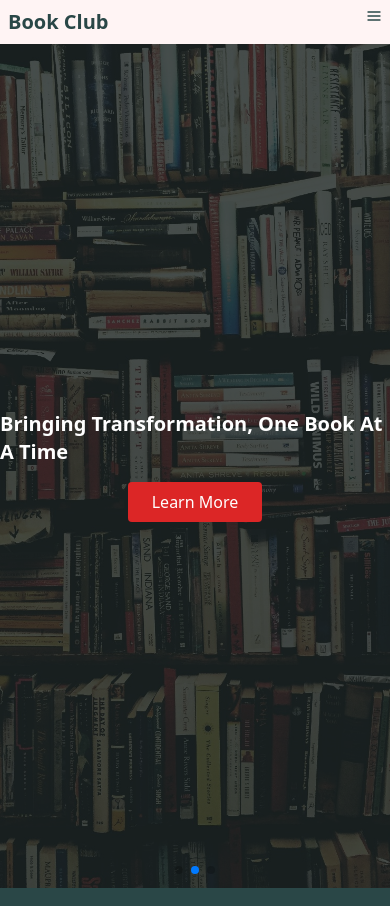
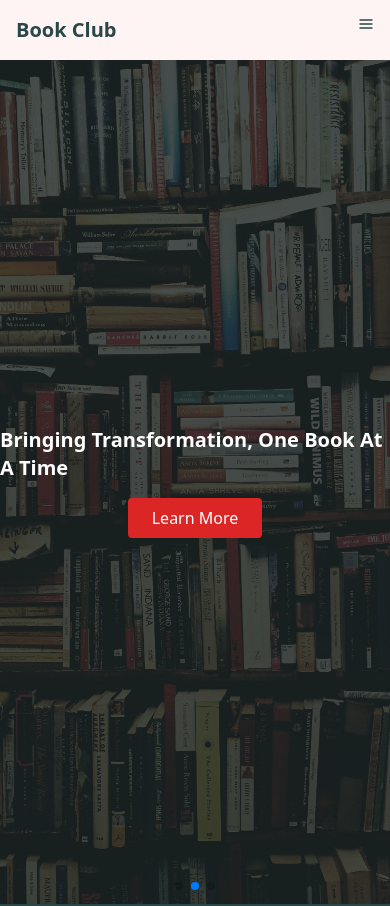
Before and after one commit to MylesMburu/BookClub, a React (Vite) app: page / in a window 390 px wide. Shown: the top 906 px of the page. Built offline with nearby package versions, Linux system fonts and the light colour scheme.

Commit message:
complete responsiveness

```diff
--- a/src/Nav.jsx
+++ b/src/Nav.jsx
@@ -6,10 +6,14 @@ export const Nav = () => {
   const [open, setOpen] = useState(false);
 
   return (
-    <div className='flex md:flex-row justify-between p-2 bg-secondary text-primary'>
-      <div id='logo' className='text-xl font-bold'>
-        Book Club
-      </div>
+    <div className='flex md:flex-row justify-between p-4 h-full md:h-16 bg-secondary text-primary'>
+      {/* Conditionally render the logo */}
+      {!open && (
+        <div id='logo' className='text-xl font-bold'>
+          Book Club
+        </div>
+      )}
+
       <div className='flex md:flex-row gap-4 font-semibold'>
         <div className='md:hidden'>
           {open ? (
@@ -18,7 +22,7 @@ export const Nav = () => {
             <FiMenu className='text-primary cursor-pointer' onClick={() => setOpen(!open)} />
           )}
         </div>
-        <div className={`md:flex ${open ? 'flex flex-col' : 'hidden'}`}>
+        <div className={`md:flex ${open ? 'flex flex-col ml-24 gap-2' : 'hidden'}`}>
           <NavLink
             to='/'
             className='nav-hov md:ml-4'
```
